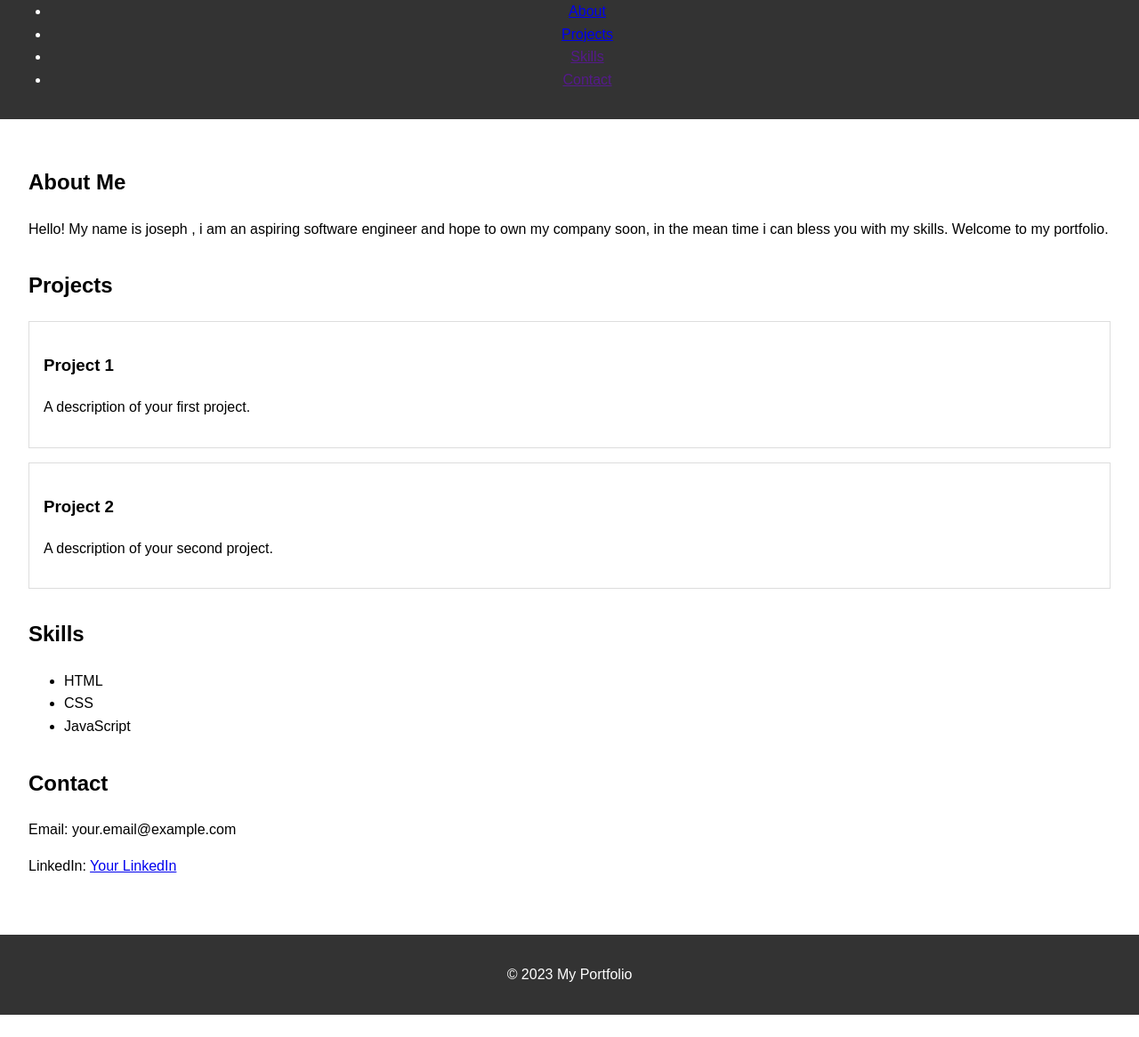
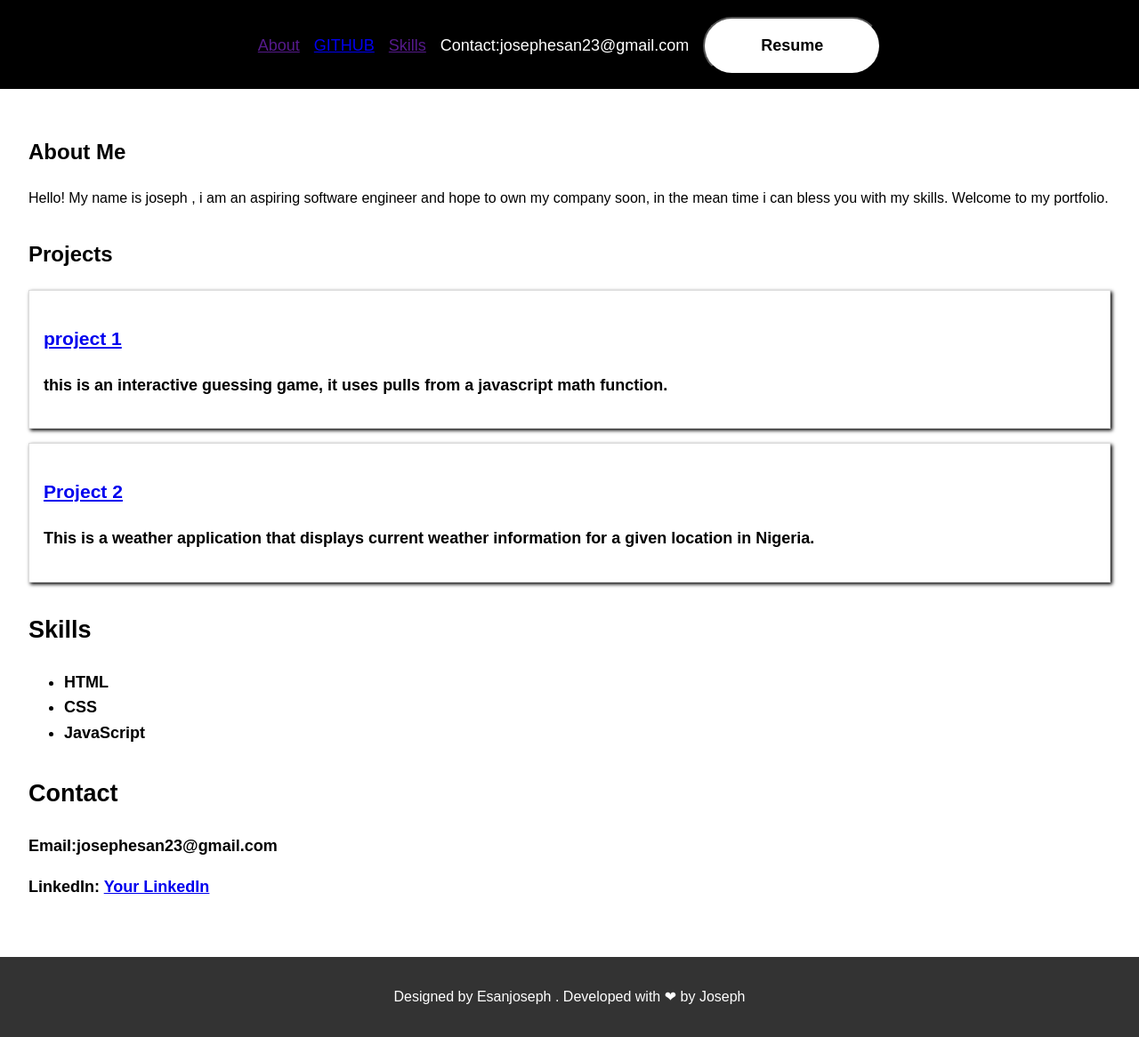
Before and after one commit to jos3p623/portfolio-Repository, a plain HTML site: page index.html in a window 1280 px wide. Shown: the part 110-1276 px from the top of the page at 89% size. Before the commit the page ends 1251 px from the top, so only its background shows below. Drawn offline with Linux system fonts and the light colour scheme.

Commit message:
more application and designs

```diff
--- a/index.html
+++ b/index.html
@@ -7,12 +7,13 @@
 <body>
     <header>
         <h1>Joseph's Portfolio</h1>
-            <ul>
-                <li><a href="#about">About</a></li>
-                <li><a href="https://github.com/jos3p623" target="_blank">Projects</a></li>
-                <li><a href=>Skills</a></li>
-                <li><a href=>Contact</a></li>
-            </ul>
+        <div id ="introbar">
+                <p><a href="">About</a></p>
+                <p><a href="https://github.com/jos3p623" target="_blank">GITHUB</a></p>
+                <p><a href=>Skills</a></p>
+                <p>Contact:josephesan23@gmail.com</p>
+                <button id="resume-btn" ><a href=""></a> Resume</button>
+        </div>
     </header>
     <main>
         <section id="about">
@@ -22,12 +23,12 @@
         <section id="projects">
             <h2>Projects</h2>
             <div class="project">
-                <h3>Project 1</h3>
-                <p>A description of your first project.</p>
+                <h3><a href="https://guessergame-repo.vercel.app/" target="_blank">project 1</a></h3>
+                <p>this is an interactive guessing game, it uses pulls from a javascript math function.</p>
             </div>
             <div class="project">
-                <h3>Project 2</h3>
-                <p>A description of your second project.</p>
+                <h3><a href="https://weather-henna-six-53.vercel.app/" target="_blank">Project 2</a></h3>
+                <p>This is a weather application that displays current weather information for a given location in Nigeria.</p>
             </div>
         </section>
         <section id="skills">
@@ -40,12 +41,12 @@
         </section>
         <section id="contact">
             <h2>Contact</h2>
-            <p>Email: your.email@example.com</p>
-            <p>LinkedIn: <a href="#">Your LinkedIn</a></p>
+            <p>Email:josephesan23@gmail.com</p>
+            <p>LinkedIn: <a href="https://www.linkedin.com/in/joseph-esan-91139432a" target="_blank">Your LinkedIn</a></p>
         </section>
     </main>
     <footer>
-        <p>&copy; 2023 My Portfolio</p>
+        <p>Designed by Esanjoseph . Developed with ❤ by Joseph</p>
     </footer>
     <script src="script.js"></script>
 </body>
--- a/style.css
+++ b/style.css
@@ -6,26 +6,31 @@ body {
 }
 
 header {
-    background: #333;
-    color: #fff;
+    background:black;
+    color:white;
     padding: 1rem;
     text-align: center;
+    font-size: larger;
 }
 
-nav ul {
-    list-style: none;
-    padding: 0;
+#introbar {
+    display: flex;
+    justify-content: center;
+    gap: 1rem;
+    font-size: large;
 }
 
-nav ul li {
-    display: inline;
-    margin: 0 1rem;
+#resume-btn {
+    background:white;
+    color:black;
+    border-radius: 100px;
+    padding: 0.5rem 1rem;
+    cursor: pointer;
+    min-width: 200px;
+    font-weight: bold;
+    font-size: large;
 }
 
-nav a {
-    color: #fff;
-    text-decoration: none;
-}
 
 main {
     padding: 2rem;
@@ -39,7 +44,22 @@ section {
     border: 1px solid #ddd;
     padding: 1rem;
     margin-bottom: 1rem;
+    font-weight: bold;
+    font-size: large;
+    box-shadow: 2px 2px 4px black;
 }
+#contact {
+    margin-top: 1rem;
+    font-weight: bold;
+    font-size: large;
+}
+
+#skills {
+    margin-top: 1rem;
+    font-weight: bold;
+    font-size: large;
+}
+
 
 footer {
     background: #333;
```
